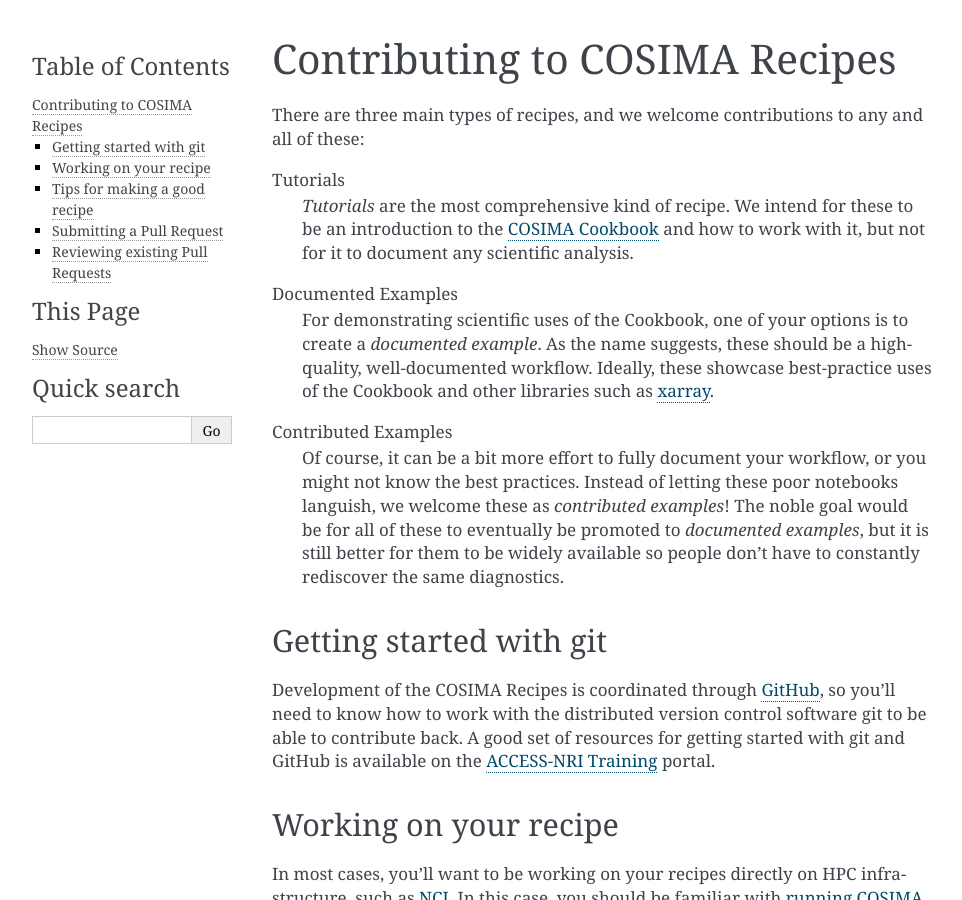
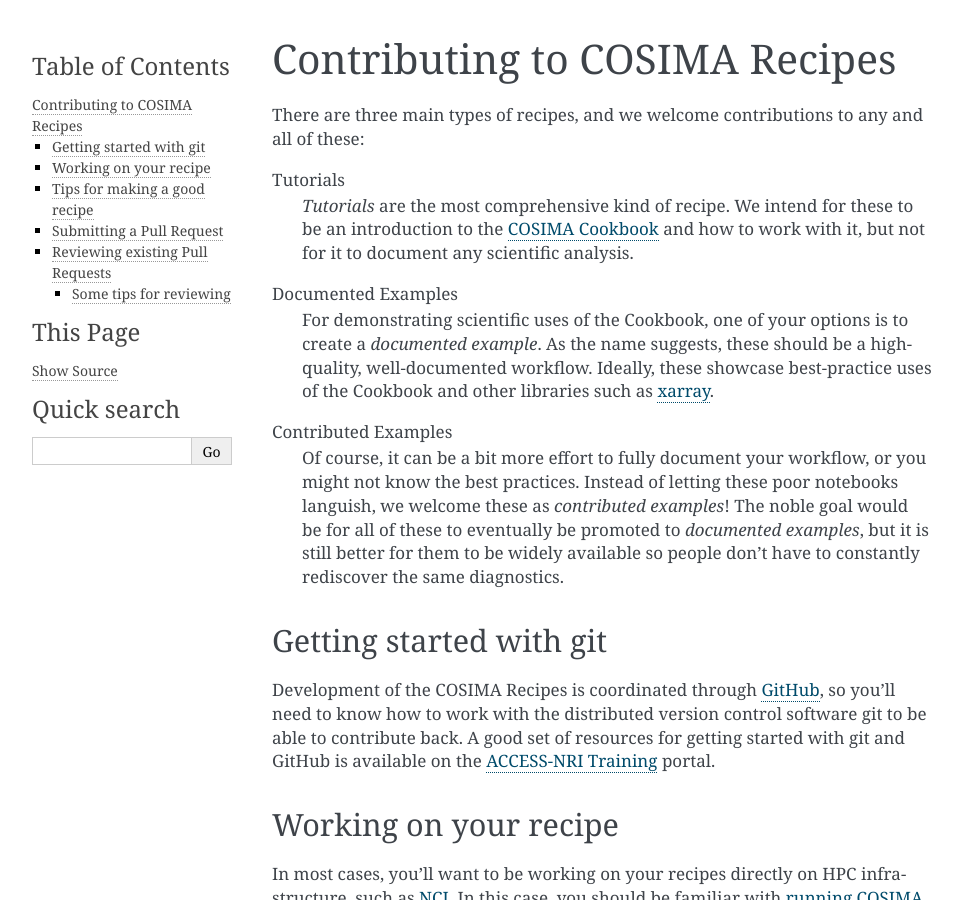
Before and after one commit to COSIMA/cosima-recipes, a Sphinx documentation site: the page built from docs/contributing.rst, in a window 1280 px wide and 900 px high. Shown: the whole window, without its empty margins (148-1110 px from the left). Built offline with Sphinx 7.4.7, drawn with Linux system fonts in a browser that asks for light colours; some of the changed text lies outside the part shown.

Commit message:
Update docs/contributing.rst
Co-authored-by: Angus Gibson <angus@agibson.me>

```diff
--- a/docs/contributing.rst
+++ b/docs/contributing.rst
@@ -137,7 +137,8 @@ Instead, the *review-notebook-app* bot will leave a comment with a **ReviewNB**
 button on every Pull Request: this lets you leave your feedback on a representation
 of the notebook itself.
 
-Few points
+Some tips for reviewing
+^^^^^^^^^^^^^^^^^^^^^^^
 
 * Does the PR has a consise description at its first comment of the changes it proposes? If not, request for it.
 * Have a look at the proposed changes. Do they make sense?
```
